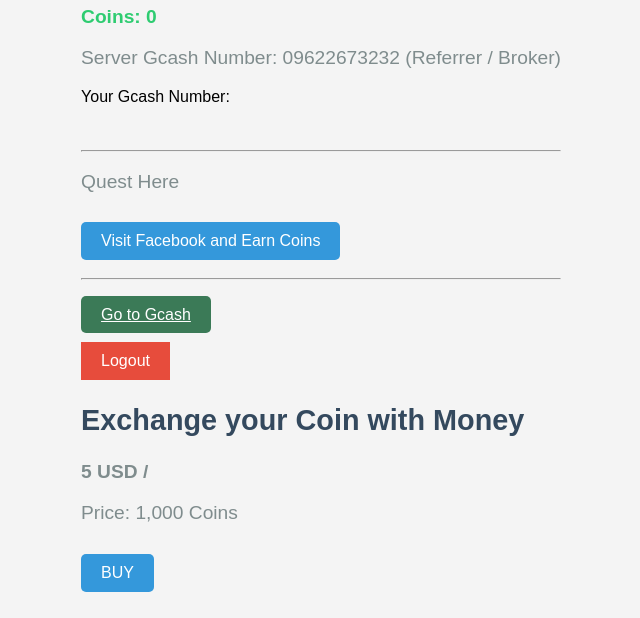
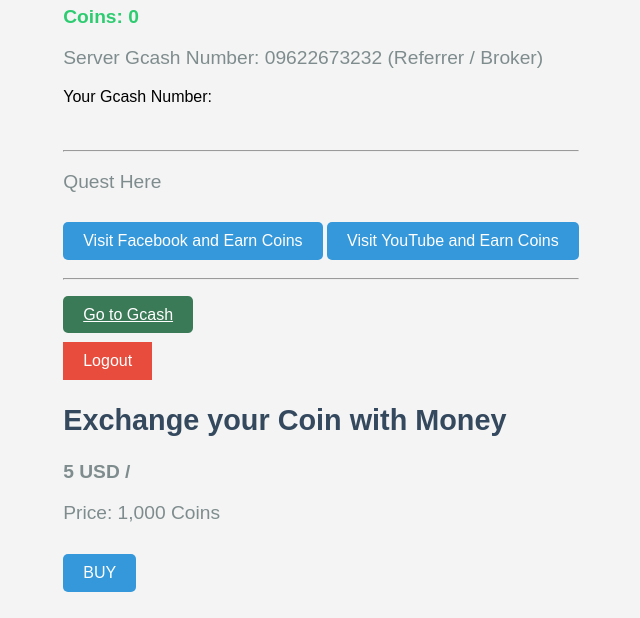
Before and after one commit to Kierl-J/redu-kierl-webapp, a website with bundled scripts: page dashboard.html in a window 1280 px wide. Shown: the part 113-731 px from the top of the page, without its empty margins (319-959 px from the left). Built offline with nearby package versions, Linux system fonts and the light colour scheme; no server answers.

Commit message:
Designed

```diff
--- a/dashboard.html
+++ b/dashboard.html
@@ -22,6 +22,7 @@
         <hr>
         <p>Quest Here</p>
         <button id="visitFacebookBtn" class="quest-btn" onclick="visitFacebook()">Visit Facebook and Earn Coins</button>
+        <button id="visitYouTubeBtn" class="quest-btn" onclick="visitYouTube()">Visit YouTube and Earn Coins</button> <!-- New quest button -->
         <hr>
 
         <br>
@@ -200,6 +201,51 @@
             }
         };
 
+        // Visit YouTube and Earn Coins function (New quest)
+        window.visitYouTube = async function visitYouTube() {
+            const user = auth.currentUser;
+            if (!user) {
+                alert("You must be logged in to earn coins.");
+                return;
+            }
+
+            const userId = user.uid;
+            const docRef = doc(db, "users", userId);
+            const docSnap = await getDoc(docRef);
+            const data = docSnap.data();
+
+            const now = new Date();
+            const lastVisit = data.lastYouTubeVisit ? new Date(data.lastYouTubeVisit) : null;
+
+            if (lastVisit && now - lastVisit < 24 * 60 * 60 * 1000) {
+                alert("You've already earned a coin today from YouTube. Try again tomorrow!");
+                const visitYouTubeBtn = document.getElementById('visitYouTubeBtn');
+                if (visitYouTubeBtn) {
+                    visitYouTubeBtn.classList.add('disabled');
+                    visitYouTubeBtn.disabled = true; // Disable the button
+                }
+                return;
+            }
+
+            const visited = confirm("Click OK to visit YouTube. You will earn a coin!");
+            if (visited) {
+                window.open('https://youtube.com', '_blank');
+
+                await updateDoc(docRef, {
+                    coins: (data.coins || 0) + 1,
+                    lastYouTubeVisit: now.toISOString()
+                });
+
+                const visitYouTubeBtn = document.getElementById('visitYouTubeBtn');
+                if (visitYouTubeBtn) {
+                    visitYouTubeBtn.classList.add('disabled');
+                    visitYouTubeBtn.disabled = true; // Disable the button
+                }
+
+                loadCoins(userId); // Refresh coin count
+            }
+        };
+
         // On page load, load user data
         onAuthStateChanged(auth, function(user) {
             if (user) {
--- a/style.css
+++ b/style.css
@@ -102,6 +102,5 @@
 }
 
 #fullName {
-  color: rgb(207, 81, 102);
-  font-weight: 700;
+  font-weight: bolder;
 }
```
